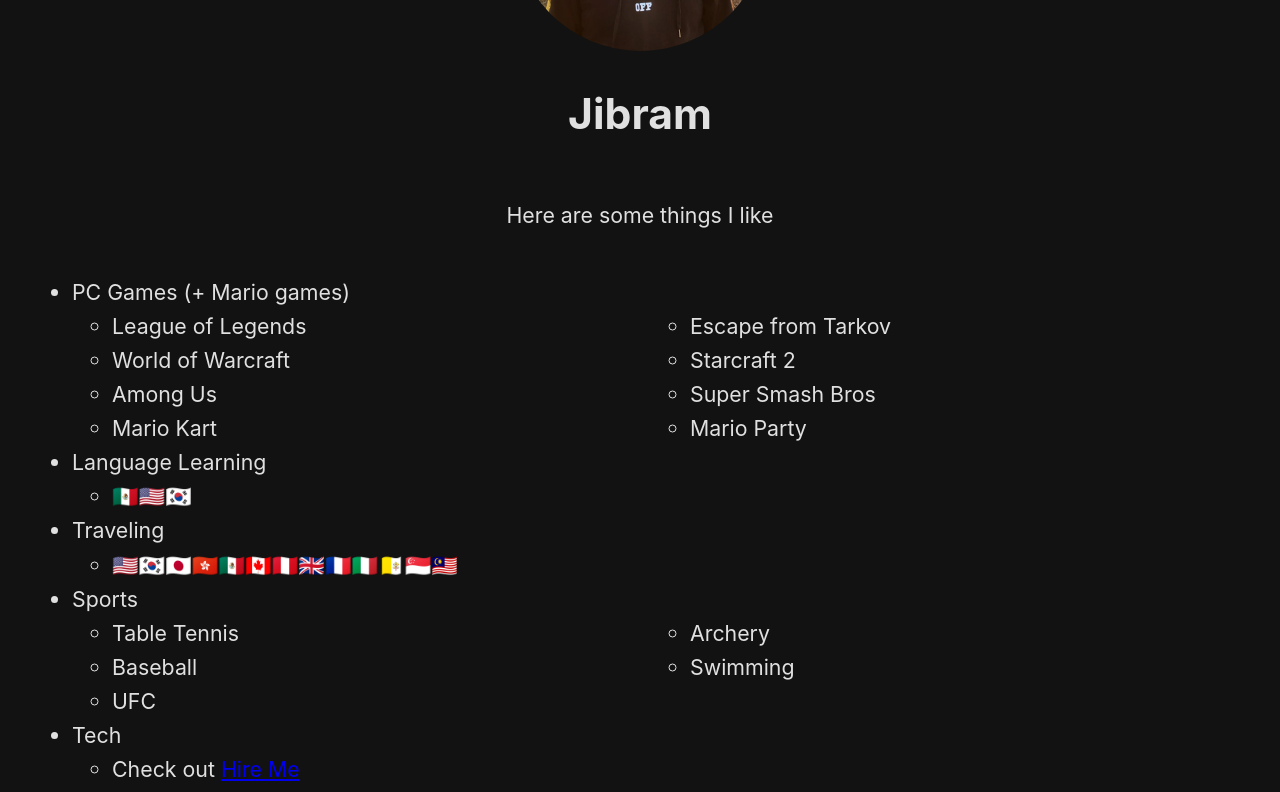
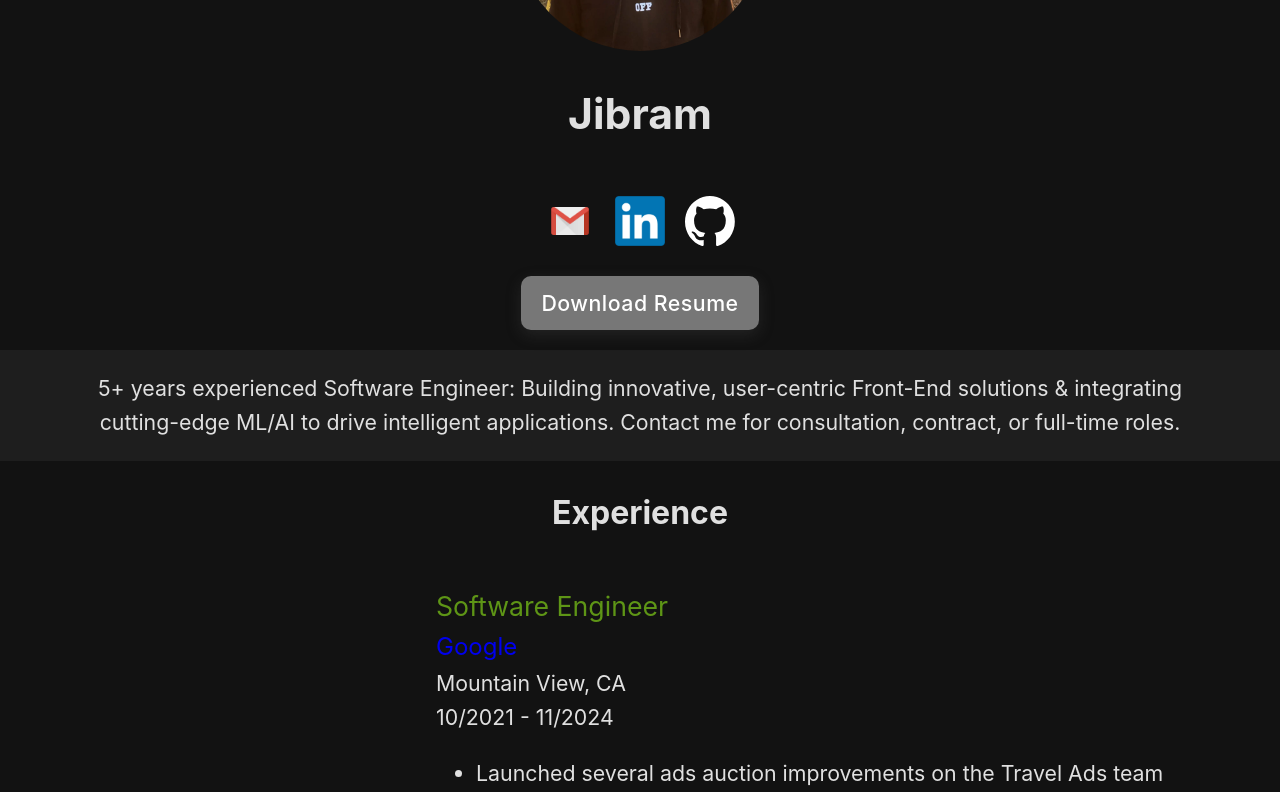
Before and after one commit to Jibram/jibram.github.io, a React (Vite) app: page / in a window 1280 px wide. Shown: the part 300-1092 px from the top of the page. Built offline with nearby package versions, Linux system fonts and the light colour scheme.

Commit message:
Removal of personal, keeping it professional

```diff
--- a/src/App.jsx
+++ b/src/App.jsx
@@ -2,7 +2,6 @@
 
 import { Routes, Route } from 'react-router-dom';
 import NavBar from './components/NavBar/NavBar';
-import Landing from './pages/Landing';
 import Resume from './pages/Resume';
 
 const App = () => {
@@ -10,8 +9,7 @@
     <div className="app">
       <NavBar />
       <Routes>
-        <Route path="/" element={<Landing />} />
-        <Route path="/resume" element={<Resume />} />
+        <Route path="/" element={<Resume />} />
         {/* Add more routes here as needed */}
         {/* Example: <Route path="/about" element={<About />} /> */}
       </Routes>
--- a/src/components/Home/Interests.css
+++ /dev/null
@@ -1,21 +0,0 @@
-.Interests {
-  display: flex;
-  flex-direction: column;
-  align-items: center;
-  width: 100%;
-}
-
-.column-list {
-  display: flex; /* 1. Make the <ul> a flex container */
-  flex-wrap: wrap; /* 2. Allow items to wrap to the next line/column */
-  justify-content: space-between; /* Optional: Distribute space between columns */
-  /* OR use gap for consistent spacing: */
-}
-
-.column-list li {
-  /* 3. Give each list item a width that allows two items per line, accounting for gaps/margins */
-  flex: 0 0 calc(50% - 10px); /* 50% for two items, minus half the gap */
-  /* OR for simplicity and if gaps are handled by parent: */
-  /* width: 48%; /* Adjust for spacing */
-  /* margin-bottom: 10px; /* Space between rows */
-}
--- a/src/components/Home/Interests.jsx
+++ /dev/null
@@ -1,74 +0,0 @@
-import './Interests.css';
-import { Link } from 'react-router-dom';
-
-const Interests = () => {
-  return (
-    <div className="Interests">
-      <p>Here are some things I like</p>
-      <ul>
-        <li>{'PC Games (+ Mario games)'}</li>
-        <ul className="column-list">
-          <li>League of Legends</li>
-          <li>Escape from Tarkov</li>
-          <li>World of Warcraft</li>
-          <li>Starcraft 2</li>
-          <li>Among Us</li>
-          <li>Super Smash Bros</li>
-          <li>Mario Kart</li>
-          <li>Mario Party</li>
-        </ul>
-        <li>Language Learning</li>
-        <ul>
-          <li>🇲🇽🇺🇸🇰🇷</li>
-        </ul>
-        <li>Traveling</li>
-        <ul>
-          <li>🇺🇸🇰🇷🇯🇵🇭🇰🇲🇽🇨🇦🇵🇪🇬🇧🇫🇷🇮🇹🇻🇦🇸🇬🇲🇾</li>
-        </ul>
-        <li>Sports</li>
-        <ul className="column-list">
-          <li>Table Tennis</li>
-          <li>Archery</li>
-          <li>Baseball</li>
-          <li>Swimming</li>
-          <li>UFC</li>
-        </ul>
-        <li>Tech</li>
-        <ul>
-          <li>
-            Check out <Link to="/resume">Hire Me</Link>
-          </li>
-        </ul>
-        <li>Music</li>
-        <ul>
-          <li>Genres</li>
-          <ul className="column-list">
-            <li>Jazz Rap</li>
-            <li>Hip Hop</li>
-            <li>Lo-Fi</li>
-            <li>Pop Rock</li>
-          </ul>
-        </ul>
-        <ul>
-          <li>Artists</li>
-          <ul className="column-list">
-            <li>Nujabes</li>
-            <li>Lil Nas X</li>
-            <li>Kendrick Lamar</li>
-            <li>Soriheda</li>
-            <li>Good Kid</li>
-            <li>Bo Burnham</li>
-          </ul>
-        </ul>
-      </ul>
-      <p>
-        These days, I am on break in Seoul and occassionally visiting other
-        countries nearby. I am thinking about what to add to this website.
-      </p>
-      <p>
-        Got any suggestions? <a href="mailto:jibramswe@gmail.com">Email me</a>
-      </p>
-    </div>
-  );
-};
-export default Interests;
--- a/src/components/NavBar/NavBar.jsx
+++ b/src/components/NavBar/NavBar.jsx
@@ -2,7 +2,6 @@
 
 import { useState } from 'react';
 import { useEffect, useRef } from 'react';
-import { Link } from 'react-router-dom';
 import DarkModeToggle from './DarkModeToggle';
 import WebRing from './WebRing';
 
@@ -36,8 +35,6 @@
         <span className="hamburger-bar" />
       </button>
       <div className={`navBar-links${menuOpen ? ' open' : ''}`}>
-        <Link to="/">Home</Link>
-        <Link to="/resume">Hire Me</Link>
         <DarkModeToggle />
         <WebRing />
       </div>
--- a/src/components/NavBar/WebRing.css
+++ b/src/components/NavBar/WebRing.css
@@ -52,64 +52,3 @@
 .webring-link:hover {
   background-color: #444 !important;
 }
-
-@keyframes scroll-left {
-  0% {
-    transform: translateX(140%);
-  }
-  100% {
-    transform: translateX(-140%);
-  }
-}
-
-@keyframes scroll-right {
-  0% {
-    transform: translateX(-140%);
-  }
-  100% {
-    transform: translateX(140%);
-  }
-}
-
-.backward {
-  animation: scroll-left 4s linear infinite;
-}
-
-.onward {
-  animation: scroll-right 4s linear infinite;
-}
-
-@media (max-width: 500px) {
-  .webring-links {
-    width: 100%;
-  }
-  .webring-link {
-    text-align: left;
-    padding: 0.5rem 0px !important;
-  }
-  @keyframes scroll-left {
-    0% {
-      transform: translateX(80%);
-    }
-    100% {
-      transform: translateX(-80%);
-    }
-  }
-
-  @keyframes scroll-right {
-    0% {
-      transform: translateX(-80%);
-    }
-    100% {
-      transform: translateX(80%);
-    }
-  }
-
-  .backward {
-    animation: scroll-left 5s linear infinite;
-  }
-
-  .onward {
-    animation: scroll-right 5s linear infinite;
-  }
-}
--- a/src/components/NavBar/WebRing.jsx
+++ b/src/components/NavBar/WebRing.jsx
@@ -62,7 +62,7 @@
         }`}
         onClick={handleClickToggle}
       >
-        Wander
+        Web Ring
       </a>
       <div className={`webring-links ${showLinks ? 'show-links' : ''}`}>
         <a
```
